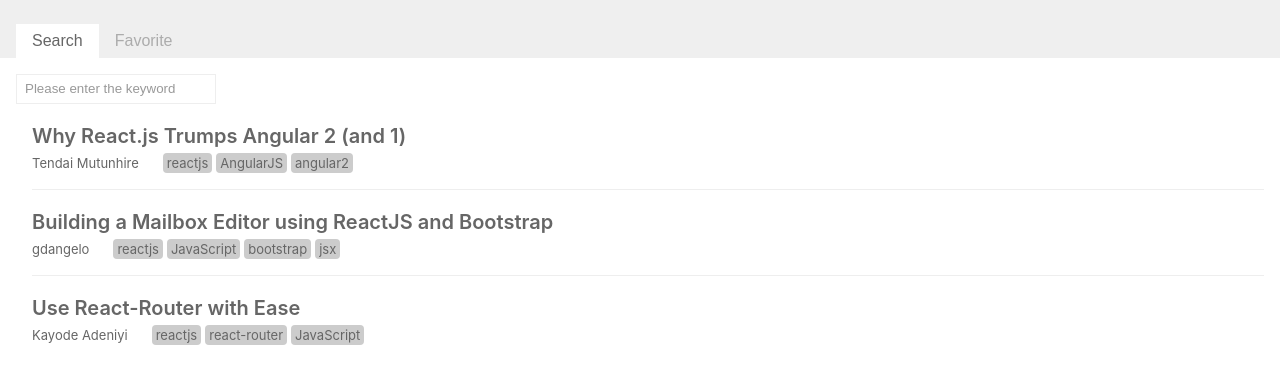
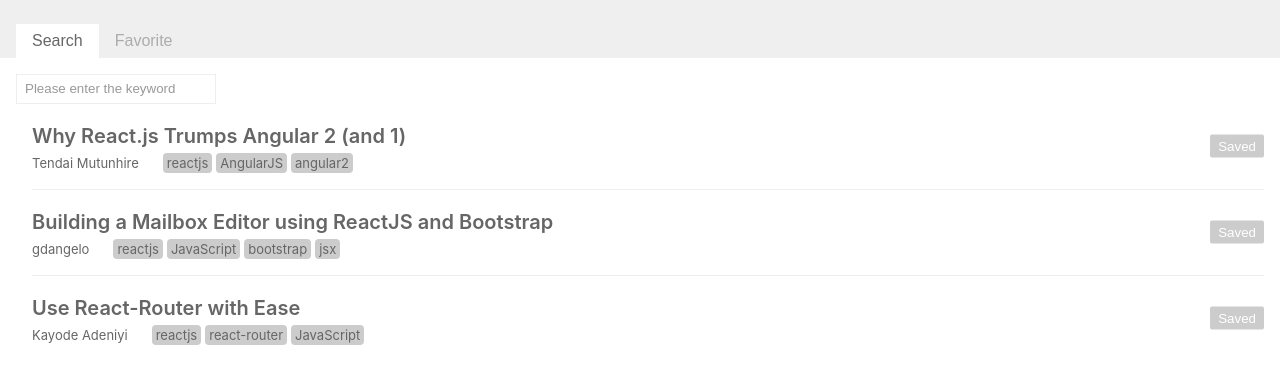
Before and after one commit to dreamstyle/codementor-task, a React (Create React App) app: page / in a window 1280 px wide. Shown: the top 384 px of the page. Built offline with nearby package versions, Linux system fonts and the light colour scheme.

Commit message:
Implement save/unsave button ui

```diff
--- a/src/components/ListItem.js
+++ b/src/components/ListItem.js
@@ -10,6 +10,9 @@
       {item.categories.map((category) => {
         return <Tag category={category} key={category} />
       })}
+      <button className="btn btn-saved">Saved</button>
+      <button className="btn btn-remove">Unsave</button>
+      {/* <button className="btn btn-add">Save</button> */}
     </Item>
   )
 }
--- a/src/components/styles/ListItemStyle.js
+++ b/src/components/styles/ListItemStyle.js
@@ -1,13 +1,24 @@
 import styled from 'styled-components'
 
 const Item = styled.li`
+  position: relative;
   margin: 0;
-  padding: 16px 0;
+  padding: 16px 60px 16px 0;
   border-bottom: 1px solid #eee;
   color: #666;
 
   &:last-of-type {
     border-bottom: none;
+  }
+
+  &:hover {
+    .btn-add {
+      display: block;
+    }
+
+    .btn-remove {
+      display: block;
+    }
   }
 
   .title {
@@ -30,6 +41,35 @@
     font-size: 13px;
     font-weight: 500;
   }
+
+  .btn {
+    position: absolute;
+    top: 50%;
+    right: 0;
+    transform: translateY(-50%);
+    padding: 4px 8px;
+    border-radius: 2px;
+  }
+
+  .btn-add {
+    display: none;
+    border: 1px solid #ccc;
+    background-color: #fff;
+  }
+
+  .btn-saved {
+    border: none;
+    background-color: #ccc;
+    color: #fff;
+  }
+
+  .btn-remove {
+    display: none;
+    border: 1px solid #ccc;
+    background-color: #fff;
+    color: #000;
+    font-size: 14px;
+  }
 `
 
 export default Item
```
